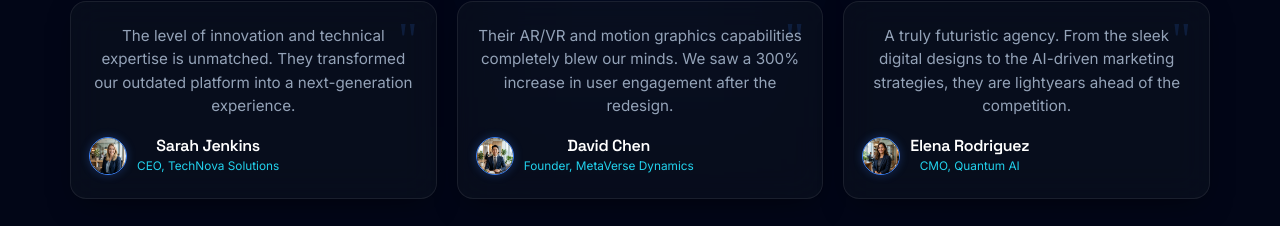
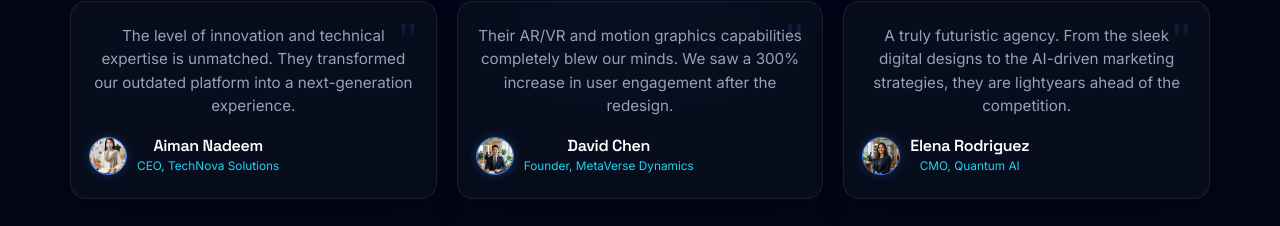
Before and after one commit to AliAhmad0a/Graphics-Studios, a React (Vite) app: page / in a window 1280 px wide. Shown: the part 6868-7094 px from the top of the page. Built offline with nearby package versions, Linux system fonts and the light colour scheme.

Commit message:
Update first testimonial image and name to Aiman Nadeem

```diff
--- a/src/components/Testimonials.jsx
+++ b/src/components/Testimonials.jsx
@@ -1,15 +1,15 @@
 import React from 'react';
 import { motion } from 'framer-motion';
-import imgSarah from '../assets/sarah.jpg';
+import imgAiman from '../assets/aiman.jpg';
 import imgDavid from '../assets/david.jpg';
 import imgElena from '../assets/elena.jpg';
 
 const testimonials = [
   {
-    name: 'Sarah Jenkins',
+    name: 'Aiman Nadeem',
     role: 'CEO, TechNova Solutions',
     content: 'The level of innovation and technical expertise is unmatched. They transformed our outdated platform into a next-generation experience.',
-    avatar: imgSarah
+    avatar: imgAiman
   },
   {
     name: 'David Chen',
```
Also changed, not shown: src/assets/aiman.jpg (added).
